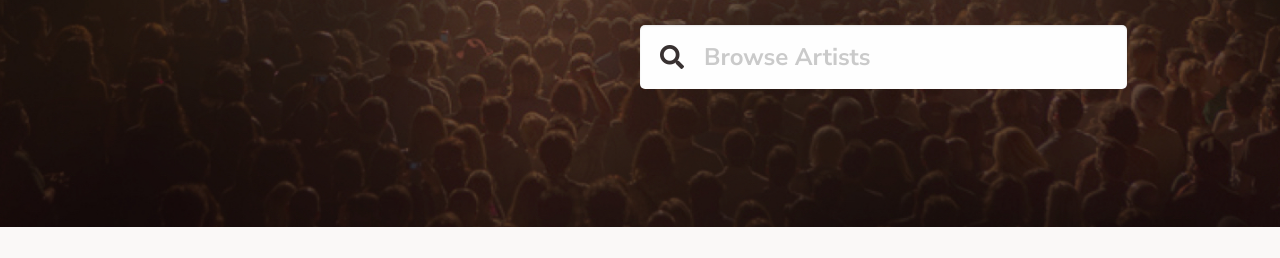
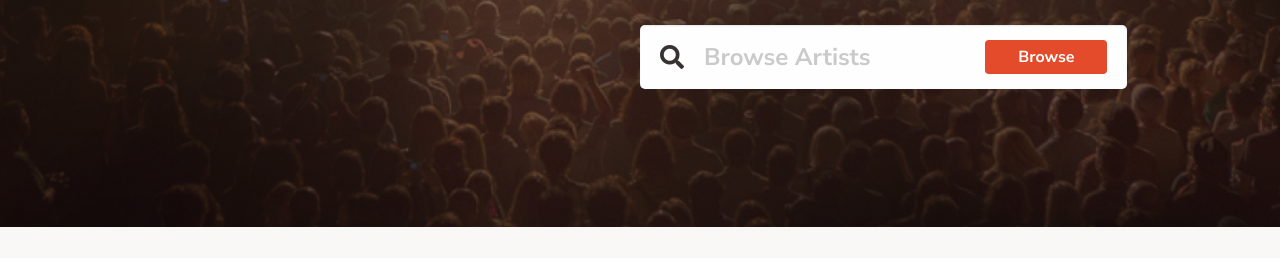
Before and after one commit to madebyporter/gigmor-homepage, a website: page index.html in a window 1280 px wide. Shown: the part 464-722 px from the top of the page. Drawn offline with nearby package versions, Linux system fonts and the light colour scheme.

Commit message:
added hero browse button

```diff
--- a/index.html
+++ b/index.html
@@ -50,6 +50,7 @@
                     <div class="cell small-12 medium-10">
                       <fieldset class="hero-search">
                         <i class="fas fa-search hero-search--icon"></i>
+                        <button type="button" class="button success hero-search--button">Browse</button>
                         <input type="text" class="hero-search--input" placeholder="Browse Artists " />
                       </fieldset>
                     </div>
--- a/scss/style.scss
+++ b/scss/style.scss
@@ -286,13 +286,6 @@ a {
   }
 }
 
-.section-hero-clean {
-  background: $black;
-  // color: $black;
-  .hero-search--input {
-    border: 0;
-  }
-}
 // Hero
 .comp-hero--video {
   display: none;
@@ -332,7 +325,7 @@ a {
   @include font-size(24);
   font-weight: 700;
   margin: 0;
-  padding: 2rem 2rem 2rem 4rem;
+  padding: 2rem 9rem 2rem 4rem;
   &:focus {
     border: 0;
     box-shadow: 0 0 0;
@@ -344,7 +337,11 @@ a {
   @include font-size(24);
   @include vertical-center;
 }
-
+.hero-search--button {
+  position: absolute;
+  right: 20px;
+  @include vertical-center;
+}
 .section-cta {
   background: url("../images/homepage-image-cta.png") no-repeat center top;
   background-size: cover;
```
Also changed, not shown: css/style.css.
